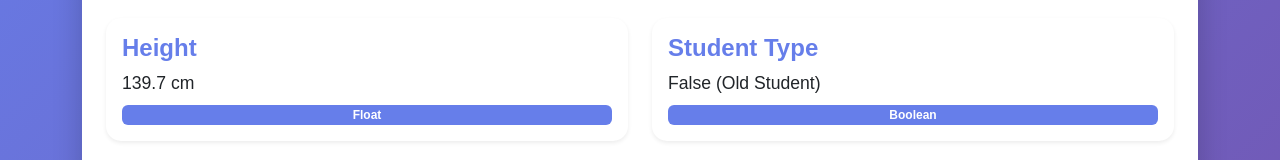
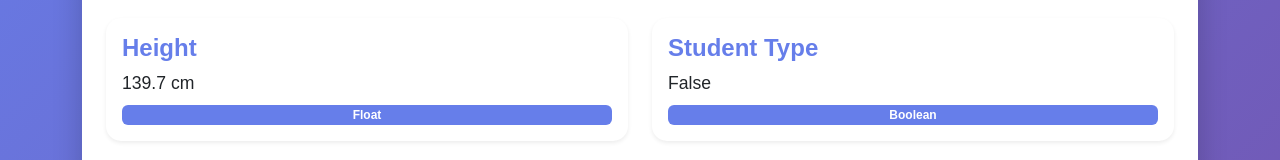
Before and after one commit to Nathaniel-B-II/LasPinas_ICT10_Q1Seatwork1_Austria_Nathaniel, a plain HTML site: page index.html in a window 1280 px wide. Shown: the part 344-504 px from the top of the page. Drawn offline with nearby package versions, Linux system fonts and the light colour scheme.

Commit message:
Fix HTML formatting and structure

```diff
--- a/index.html
+++ b/index.html
@@ -212,7 +212,7 @@ margin-top: 30px;
 
 <h4 class="info-title">Student Type</h4>
 
-<p class="data-value mb-0">False (Old Student)</p>
+<p class="data-value mb-0">False</p>
 
 <span class="badge badge-custom mt-2">Boolean</span>
 
```
